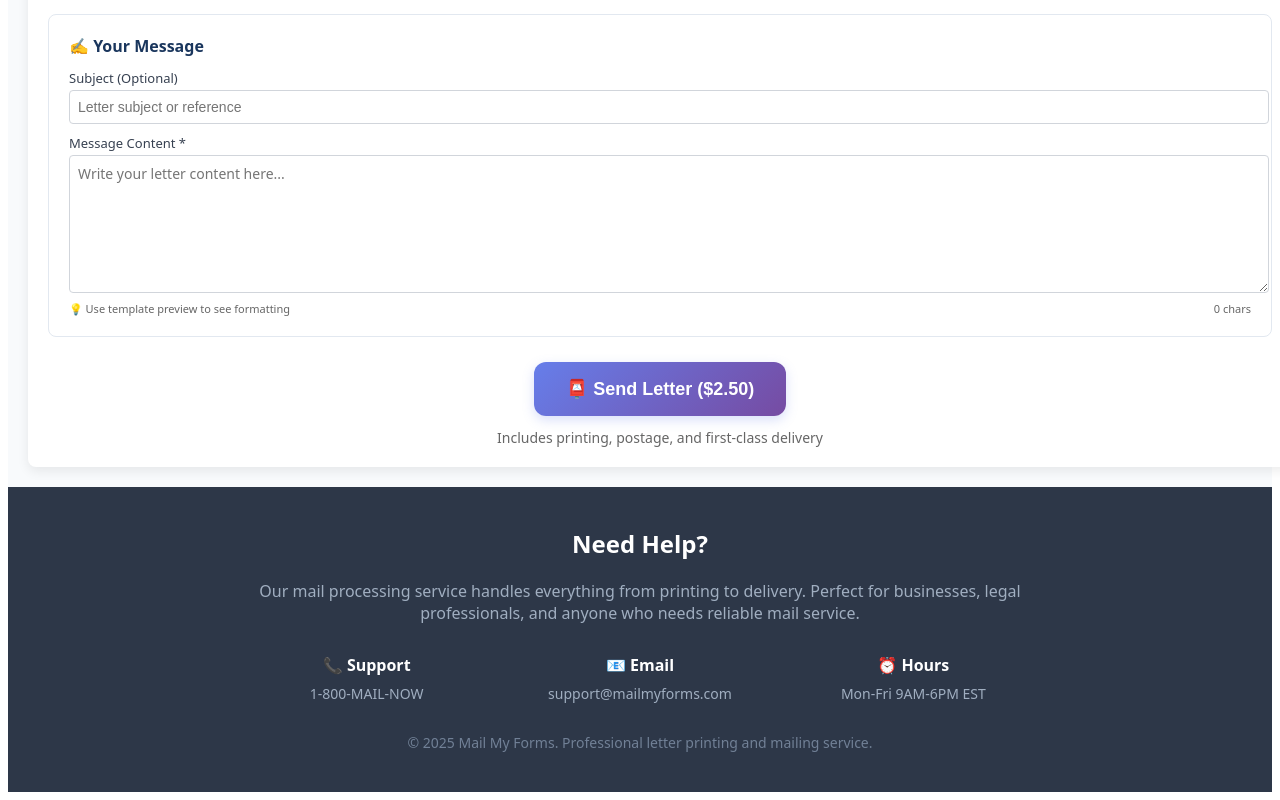
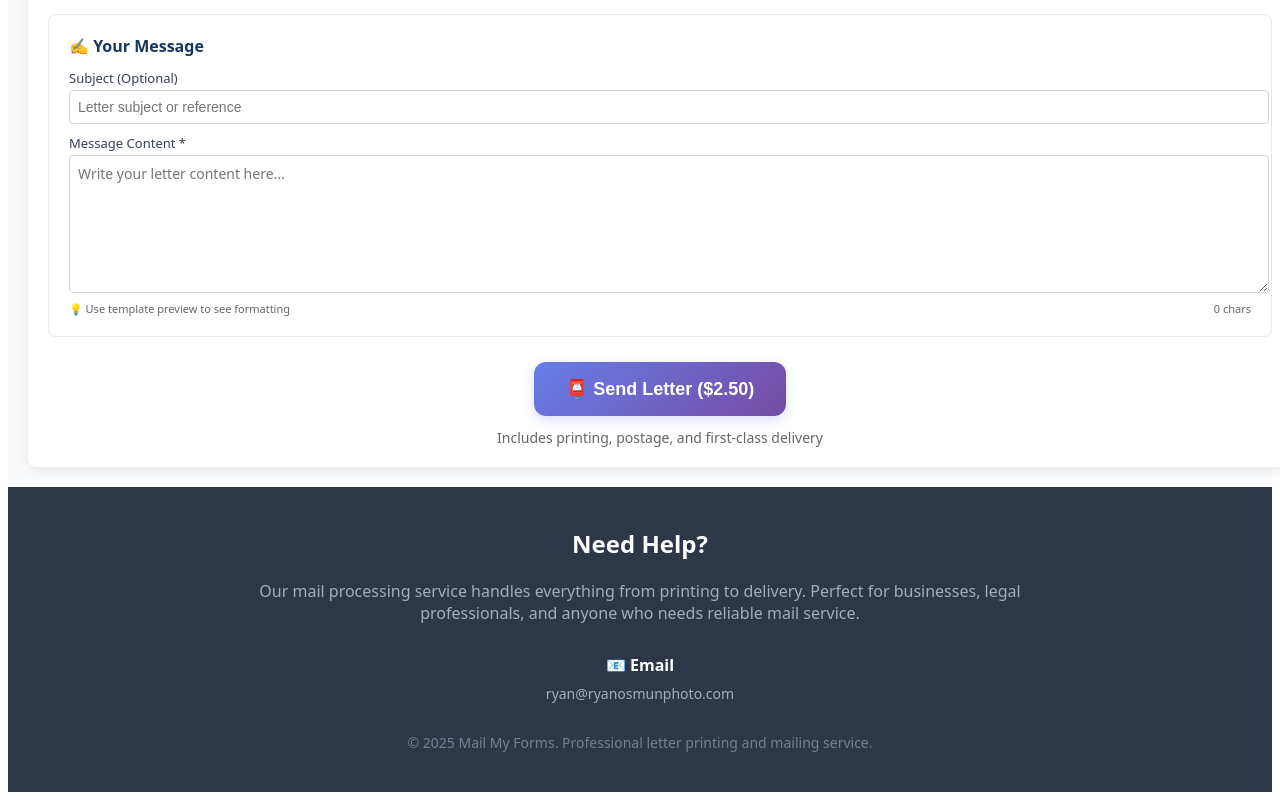
Before and after one commit to ryanoZphoto/digitalmailletter, a React (Vite) app in the folder web/: page / in a window 1280 px wide. Shown: the part 1487-2287 px from the top of the page. Built offline with nearby package versions, Linux system fonts and the light colour scheme.

Commit message:
Refactor contact information section in App.tsx to streamline support details and update email address. Removed unnecessary support and hours information for a cleaner UI presentation.

```diff
--- a/web/src/App.tsx
+++ b/web/src/App.tsx
@@ -1067,16 +1067,8 @@ Thank you for your time and consideration. I look forward to hearing from you so
             margin: '30px 0'
           }}>
             <div>
-              <h4 style={{ margin: '0 0 8px 0', fontSize: '16px', fontWeight: '600' }}>📞 Support</h4>
-              <p style={{ margin: 0, color: '#a0aec0', fontSize: '14px' }}>1-800-MAIL-NOW</p>
-            </div>
-            <div>
               <h4 style={{ margin: '0 0 8px 0', fontSize: '16px', fontWeight: '600' }}>📧 Email</h4>
-              <p style={{ margin: 0, color: '#a0aec0', fontSize: '14px' }}>support@mailmyforms.com</p>
-            </div>
-            <div>
-              <h4 style={{ margin: '0 0 8px 0', fontSize: '16px', fontWeight: '600' }}>⏰ Hours</h4>
-              <p style={{ margin: 0, color: '#a0aec0', fontSize: '14px' }}>Mon-Fri 9AM-6PM EST</p>
+              <p style={{ margin: 0, color: '#a0aec0', fontSize: '14px' }}>ryan@ryanosmunphoto.com</p>
             </div>
           </div>
           <p style={{ fontSize: '14px', color: '#718096', margin: '30px 0 0 0' }}>
```
